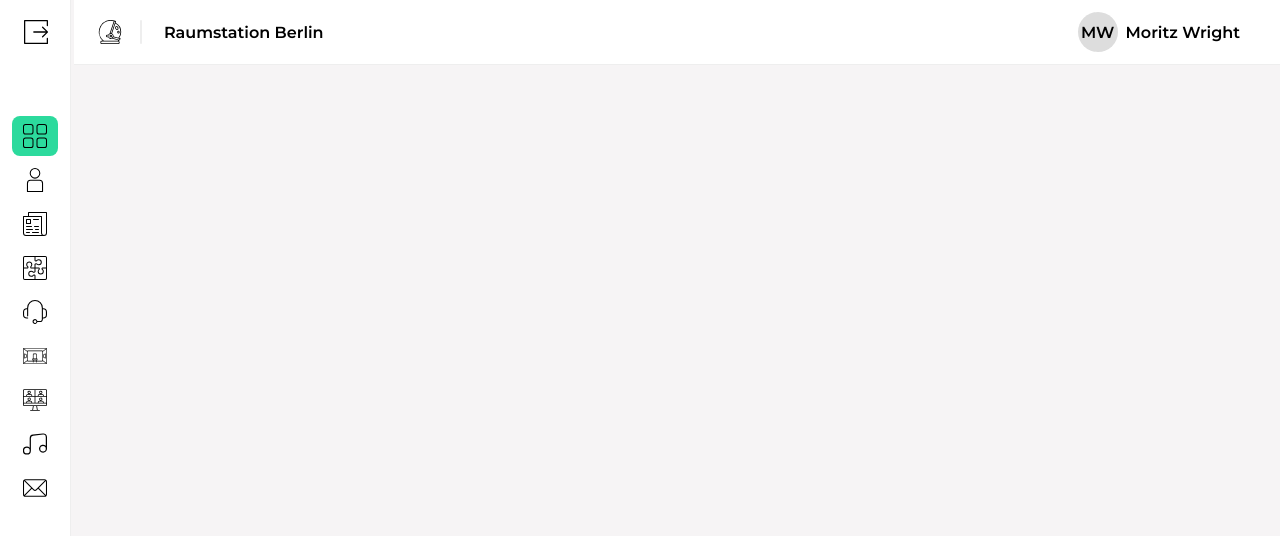
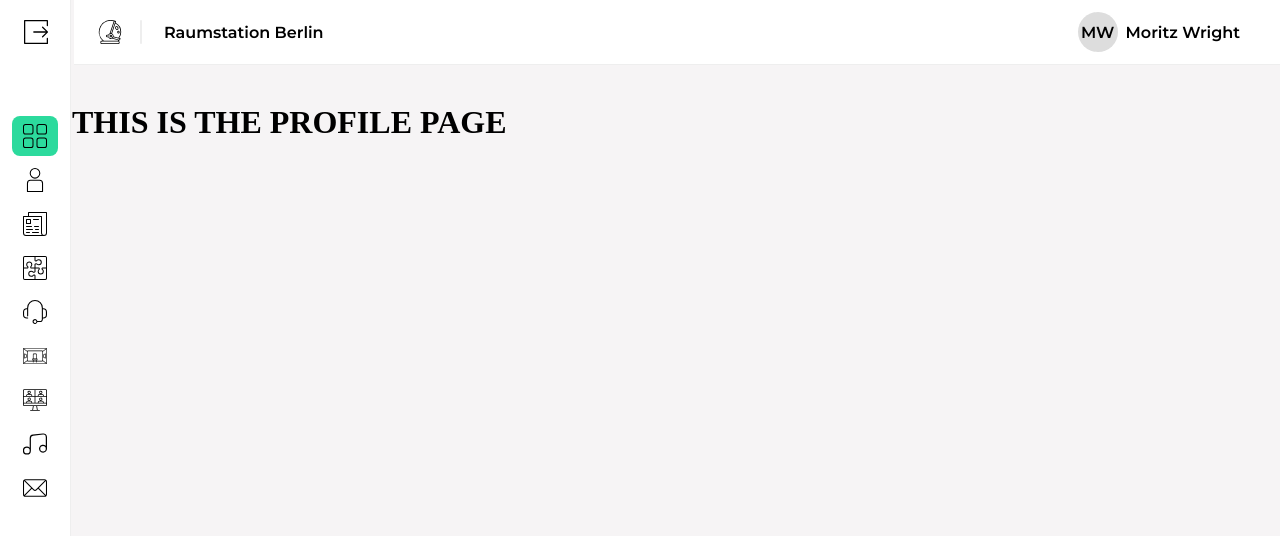
Before and after one commit to M-WRI/FE-Raumstation-Admin-Panel, a React (Create React App) app: page /dashboard in a window 1280 px wide. Shown: the top 536 px of the page. Built offline with nearby package versions, Linux system fonts and the light colour scheme.

Commit message:
introduced router with dashboard route

```diff
--- a/src/App.tsx
+++ b/src/App.tsx
@@ -1,11 +1,22 @@
-// Components
+// COMPONENTS
 import { Layout } from "./components/Layout.component";
+import { Routes, Route } from "react-router-dom";
+// VIEWS
+import { Dashboard } from "./views/Dashboard.view";
+import { ErrorPage } from "./views/404.view";
 
 const App = (): JSX.Element => {
   return (
-    <Layout>
-      <h1>hi</h1>
-    </Layout>
+    <>
+      <Layout>
+        <Routes>
+          <Route path="/">
+            <Route path="dashboard" element={<Dashboard />} />
+          </Route>
+          <Route path="*" element={<ErrorPage />} />
+        </Routes>
+      </Layout>
+    </>
   );
 };
 
--- a/src/api/navigation.data.ts
+++ b/src/api/navigation.data.ts
@@ -5,7 +5,7 @@ export const navigationItems: INavigationItem[] = [
   {
     id: "1",
     label: "Dashboard",
-    path: "#",
+    path: "dashboard",
     icon: "dashboard_icon",
     isActive: true,
   },
--- a/src/components/Layout.component.tsx
+++ b/src/components/Layout.component.tsx
@@ -5,6 +5,7 @@ import { Navigation } from "./Navigation.component";
 import styles from "../styles/Layout.module.scss";
 import { NavigationProvider } from "../context/NavigationContext";
 import { HeadConsole } from "./HeadConsole.component";
+import { ViewContainer } from "./ViewContainer.component";
 
 export const Layout = ({ children }: ILayoutProps): JSX.Element => {
   return (
@@ -15,7 +16,7 @@ export const Layout = ({ children }: ILayoutProps): JSX.Element => {
           <Navigation />
         </>
       </NavigationProvider>
-      {/* <main>{children}</main> */}
+      <ViewContainer>{children}</ViewContainer>
     </div>
   );
 };
--- a/src/components/NavigationItem.component.tsx
+++ b/src/components/NavigationItem.component.tsx
@@ -4,6 +4,7 @@ import { Icon } from "./Icon.component";
 import { NavigationItemProps } from "../types/navigation.types";
 // Styles
 import styles from "../styles/NavigationItem.module.scss";
+import { Link } from "react-router-dom";
 
 export const NavigationItem = ({
   id,
@@ -15,6 +16,7 @@ export const NavigationItem = ({
   isOpen,
 }: NavigationItemProps): JSX.Element => {
   return (
+    <Link to={path}>
       <li
         className={`${styles.navigationItemContainer} ${
           isActive && styles.active
@@ -24,5 +26,6 @@ export const NavigationItem = ({
         <Icon type={icon} />
         <span className={styles.navigationLabel}>{label}</span>
       </li>
+    </Link>
   );
 };
--- /dev/null
+++ b/src/components/ViewContainer.component.tsx
@@ -0,0 +1,8 @@
+// TYPES
+import { IViewsProps } from "../types/view.types";
+// STYLES
+import styles from "../styles/ViewContainer.module.scss"
+
+export const ViewContainer = ({ children }: IViewsProps): JSX.Element => {
+  return <main className={styles.viewsContainer}>{children}</main>;
+};
--- a/src/index.tsx
+++ b/src/index.tsx
@@ -5,12 +5,15 @@ import ReactDOM from "react-dom/client";
 import App from "./App";
 import { store } from "./store/store";
 import { Provider } from "react-redux";
+import { BrowserRouter as Router } from "react-router-dom";
 
 const root = ReactDOM.createRoot(
   document.getElementById("root") as HTMLElement
 );
 root.render(
-  <Provider store={store}>
-    <App />
-  </Provider>
+  <Router>
+    <Provider store={store}>
+      <App />
+    </Provider>
+  </Router>
 );
--- /dev/null
+++ b/src/styles/ViewContainer.module.scss
@@ -0,0 +1,6 @@
+.viewsContainer {
+  margin-left: 4.5rem;
+  margin-top: 4rem;
+  height: calc(100vh - 4rem);
+  padding: 2.5rem 0;
+}
--- a/src/types/layout.types.ts
+++ b/src/types/layout.types.ts
@@ -1,3 +1,3 @@
 export interface ILayoutProps {
-  children: JSX.Element | JSX.Element[];
+  children: JSX.Element;
 }
--- /dev/null
+++ b/src/types/view.types.ts
@@ -0,0 +1,3 @@
+export interface IViewsProps {
+  children: JSX.Element;
+}
--- /dev/null
+++ b/src/views/404.view.tsx
@@ -0,0 +1,7 @@
+export const ErrorPage = () => {
+  return (
+    <div>
+      <h1>404</h1>
+    </div>
+  );
+};
--- /dev/null
+++ b/src/views/Dashboard.view.tsx
@@ -0,0 +1,7 @@
+export const Dashboard = (): JSX.Element => {
+  return (
+    <div>
+      <h1>THIS IS THE PROFILE PAGE</h1>
+    </div>
+  );
+};
```
Lines whose indentation alone changed are shown as unchanged.
